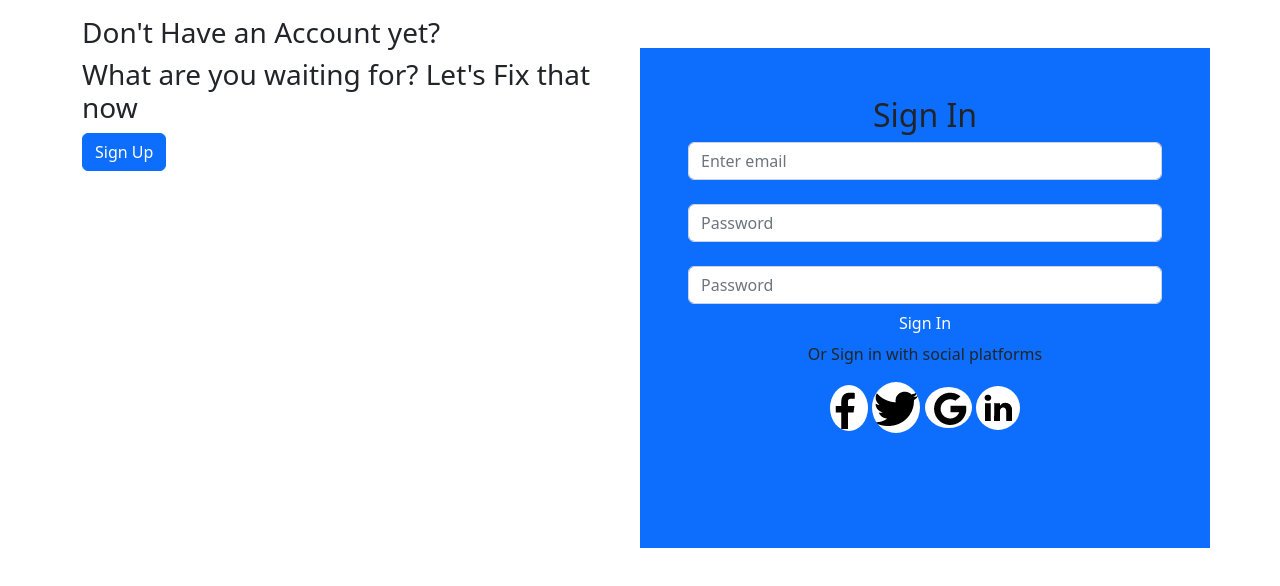
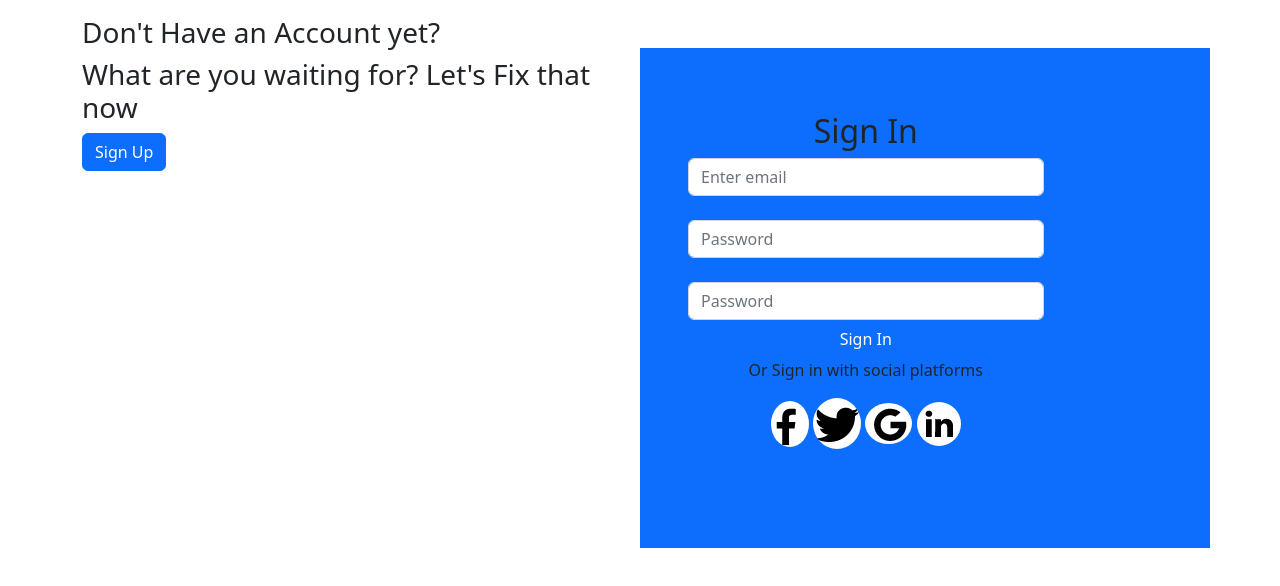
Before and after one commit to Navi-beep/Group-5-project-double-tap-CRM, a plain HTML site: page Sign-in page/signinpage.html in a window 1280 px wide. Drawn offline with nearby package versions, Linux system fonts and the light colour scheme.

Commit message:
changed signin acct width

```diff
--- a/Sign-in page/signinpage.html
+++ b/Sign-in page/signinpage.html
@@ -14,12 +14,13 @@
             <!--right half-->
         <div class="row">
             <div class="signin col order-last col-6 bg-primary mt-5 p-5 text-center" style="height: 500px;">
-                <form class="signaccount">
+                <form class="signaccount  w-75 mt-3">
                     <div class="form1">
-                      <h2>Sign In</h2>
-                      <input type="email" class="form-control" id="exampleInputEmail1" aria-describedby="emailHelp" placeholder="Enter email">
+                      <h2 class="h2">Sign In</h2>
+                      <input type="email" class="form-control" id="exampleInputEmail1" aria-describedby="emailHelp"
+                      placeholder="Enter email">
                     </div>
-                    <div class="form1">
+                    <div class="form1 text-center">
                       <br>
                       <input type="password" class="form-control" id="exampleInputPassword1" placeholder="Password">
                     </div>
@@ -29,13 +30,13 @@
                       </div>
                     <button type="submit" class="btn btn-primary">Sign In</button>
                     <p>Or Sign in with social platforms</p>
-                  </form>
-                  <div class="links mt-3">
+                    <div class="links mt-3">
                         <a href="#"><img class="fb rounded-circle" src="/images/FBlogo.png" alt="Facebook logo"></a>
                         <a href="#"><img class="twr rounded-circle" src="/images/twitterlogo.png" alt="Twitter logo"></a>
                         <a href="#"><img class="ggl rounded-circle" src="/images/googlelogo.png" alt="Google logo"></a>
                         <a href="#"><img class="lnkn rounded-circle" src="/images/inlogo.png" alt="LinkedIn logo"></a>
                   </div>
+                  </form>
             </div>
 
             <!--left half-->
@@ -49,3 +50,6 @@
     </div>
 </body>
 </html>
+
+
+<!--<img src="/images/Page-1.png" class="img" alt="Responsive image" width="15" height="15"/>-->
```
